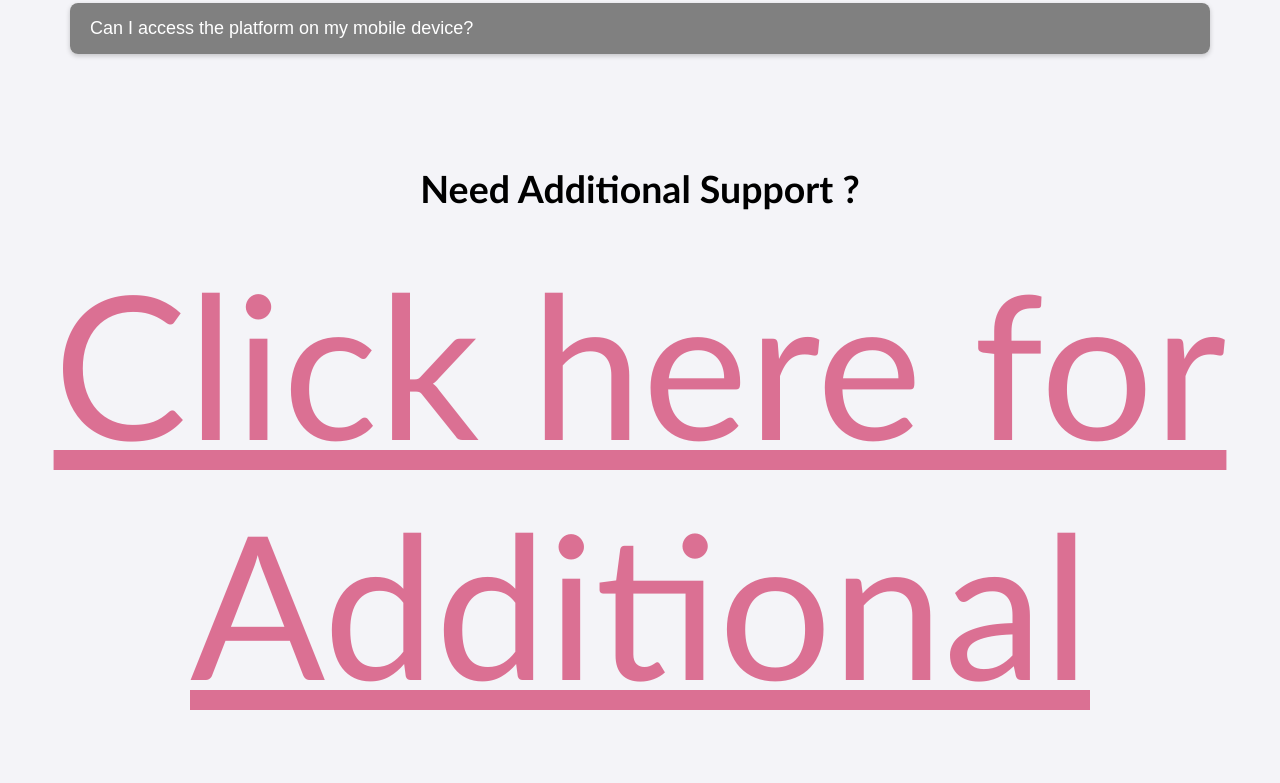
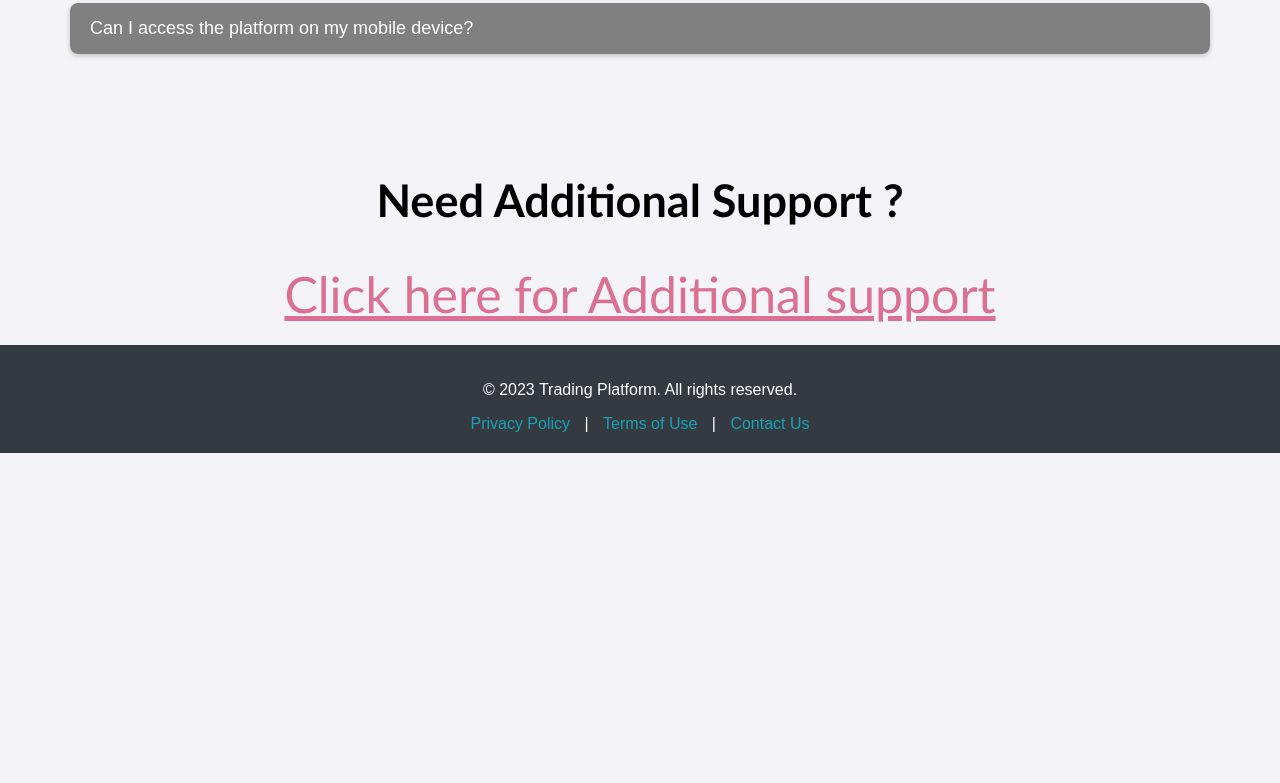
Before and after one commit to Vdondeti5461/FinanceApplication, a plain HTML site: page NEW_HCI_CODE_FINAL/hcicode/faq.html in a window 1280 px wide. Shown: the part 851-1634 px from the top of the page. After the commit the page ends 1304 px from the top, so only its background shows below. Drawn offline with Linux system fonts and the light colour scheme.

Commit message:
Update styles.css

```diff
--- a/NEW_HCI_CODE_FINAL/hcicode/styles.css
+++ b/NEW_HCI_CODE_FINAL/hcicode/styles.css
@@ -221,10 +221,12 @@ body {
     box-shadow: 0 2px 4px rgba(0,0,0,0.1);
     border-radius: 5px;
     transition: transform 0.3s ease;
+    font-size: 15px;
   }
 
   .community-card:hover {
     transform: translateY(-5px);
+    color: orange;
   }
 
   .main-footer {
@@ -608,18 +610,19 @@ body {
   padding: 1px;
   border-radius: 100px;
   font-family: 'Gill Sans', 'Gill Sans MT', Calibri, 'Trebuchet MS', sans-serif;
-  font-size: 25px;
+  font-size: 30px;
 }
 
 .additional-support {
   list-style-type: none;
   padding: 0px;
+  font-size: 20px;
 }
 
 .additional-support li a {
   color: palevioletred;
   text-decoration:underline;
-  font-size: 200px;
+  font-size: 50px;
 }
 
 .main-footer {
```
